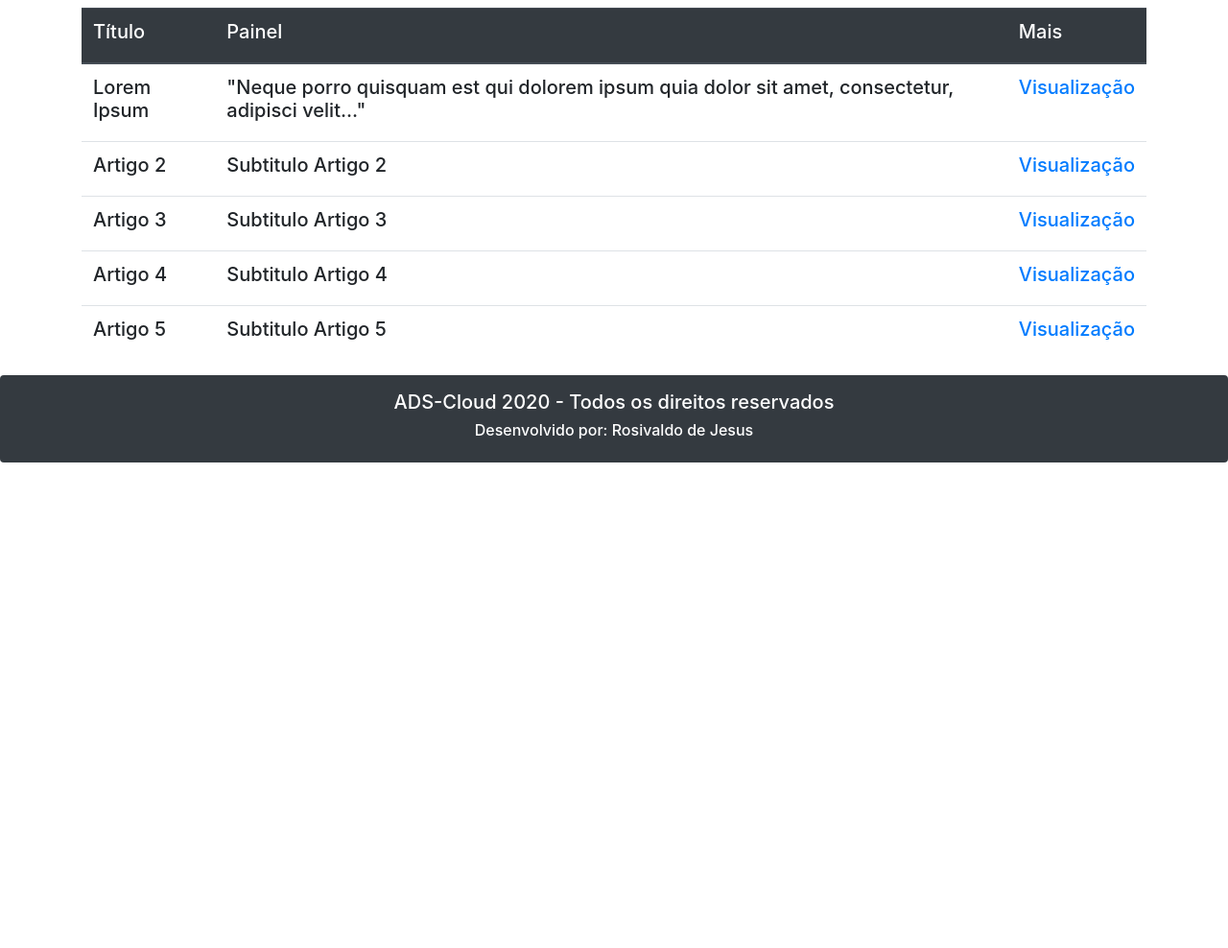
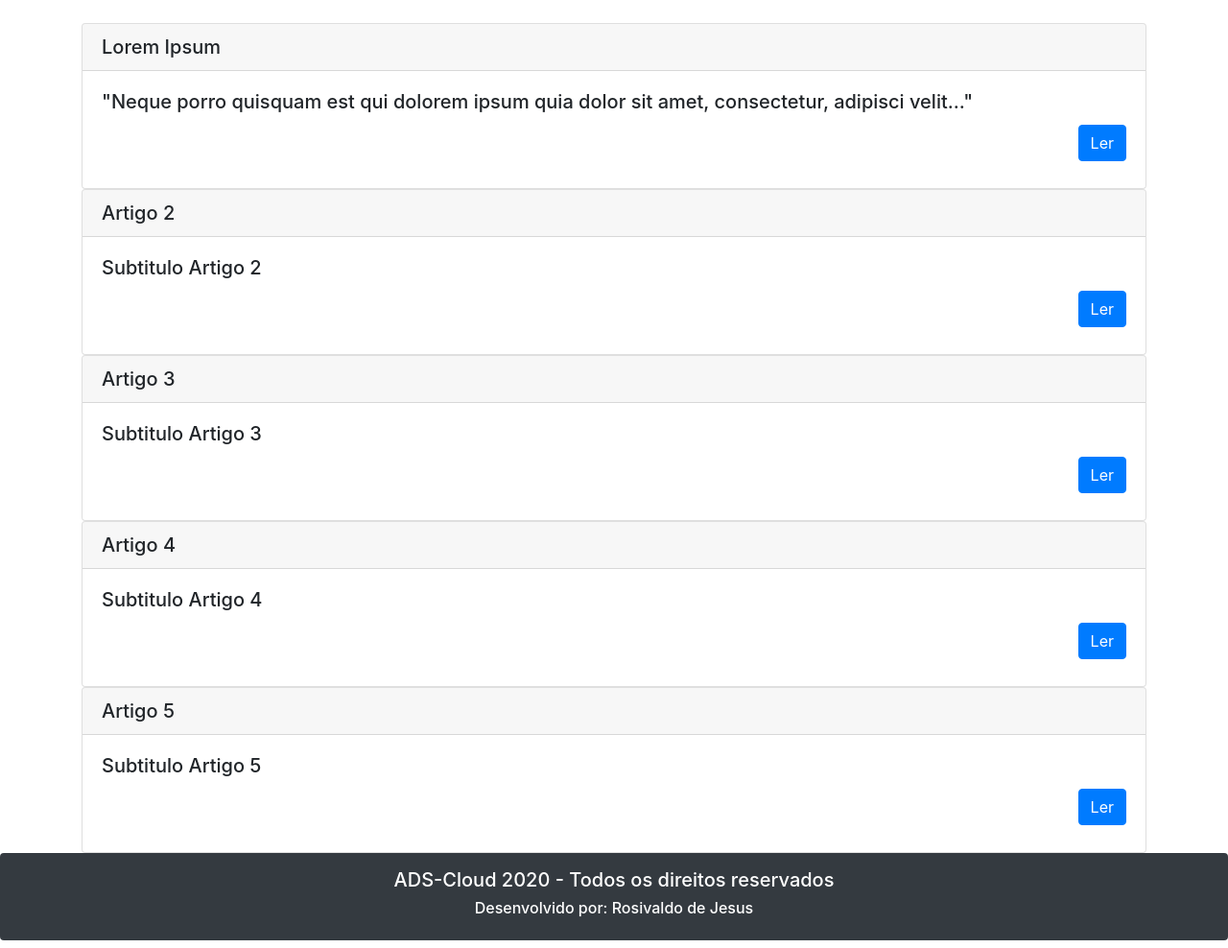
Before and after one commit to Rosivaldojesus/adscloud, a Django app: page /artigos/ in a window 1280 px wide. Shown: the part 82-1070 px from the top of the page at 96% size. Before the commit the page ends 564 px from the top, so only its background shows below. Run offline with Django 3.2, Linux system fonts and the light colour scheme; data comes from the database, SQL or seed files in the repository; both versions use the stored data as it was after the commit; lists and menus that the app fills with data are empty; some libraries are stand-ins or nearby versions.

Commit message:
make it better

```diff
--- a/templates/artigos.html
+++ b/templates/artigos.html
@@ -3,29 +3,22 @@
 {% block content %}
 <div class="container-xl">
 	<section>
-		<table class="table">
-			<thead class="thead-dark">
-				<th><h5>Título</h5></th>
-				<th><h5>Painel</h5></th>
-				<th><h5>Mais</h5></th>
-			</thead>
-			<tbody>
-			<h5>{% for artigo in artigos %}</h5>
-					<tr>
-						<th><h5>{{ artigo.artigoTitulo }}</h5></th>
-						<th><h5>{{ artigo.artigoSubtitulo }}</h5></th>
-						<th><a href="/artigoVisualizacao/?id={{ artigo.id }}"><h5>Visualização</h5></th>
-					</tr>
-					{% endfor %}
-			</tbody>
-   		 </table>
+		<br>
+		{% for artigo in artigos %}
+	<div class="card">
+	  <h5 class="card-header">{{ artigo.artigoTitulo }}</h5>
+	  <div class="card-body">
+		<h5 class="card-title">{{ artigo.artigoSubtitulo }}</h5>
+<!--		<p class="card-text">With supporting text below as a natural lead-in to additional content.</p>-->
+		  <div align="right">
+			  <h4>
+				  <a href="/artigoVisualizacao/?id={{ artigo.id }}" class="btn btn-primary">Ler</a>
+			  </h4>
+
+		  </div>
+	  </div>
+	</div>
+		{% endfor %}
 	</section>
-
-
-
-
-
-
-
 </div>
 {% endblock %}s
--- a/templates/clientes.html
+++ b/templates/clientes.html
@@ -4,7 +4,7 @@
 
 <div class="container-xl">
 	<section>
-		<table class="table">
+		<table class="table table-striped">
 			<thead class="thead-dark">
 				<tr>
 
```
Also changed, not shown: templates/index.html (+10 -19 lines), db.sqlite3.
